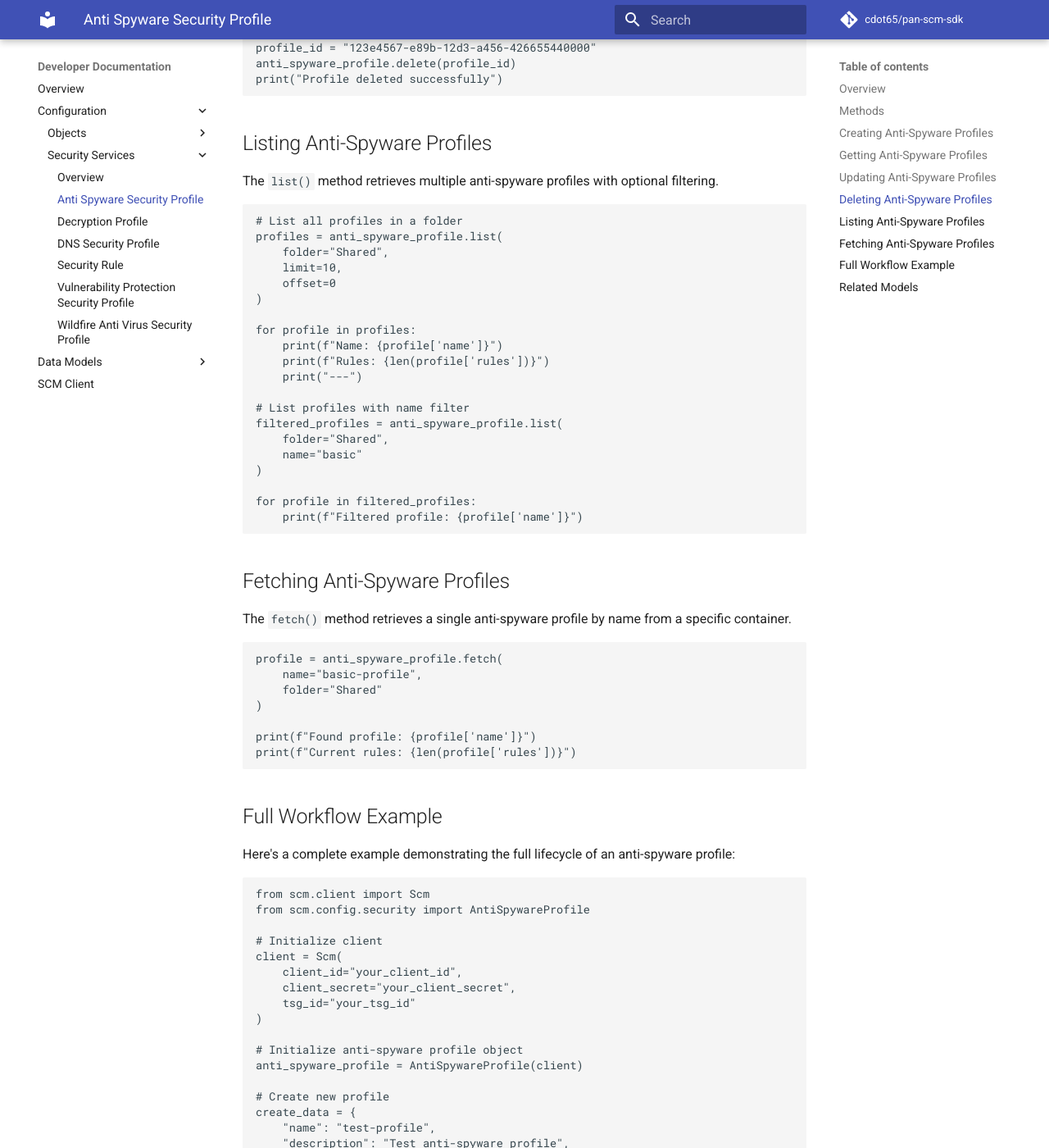
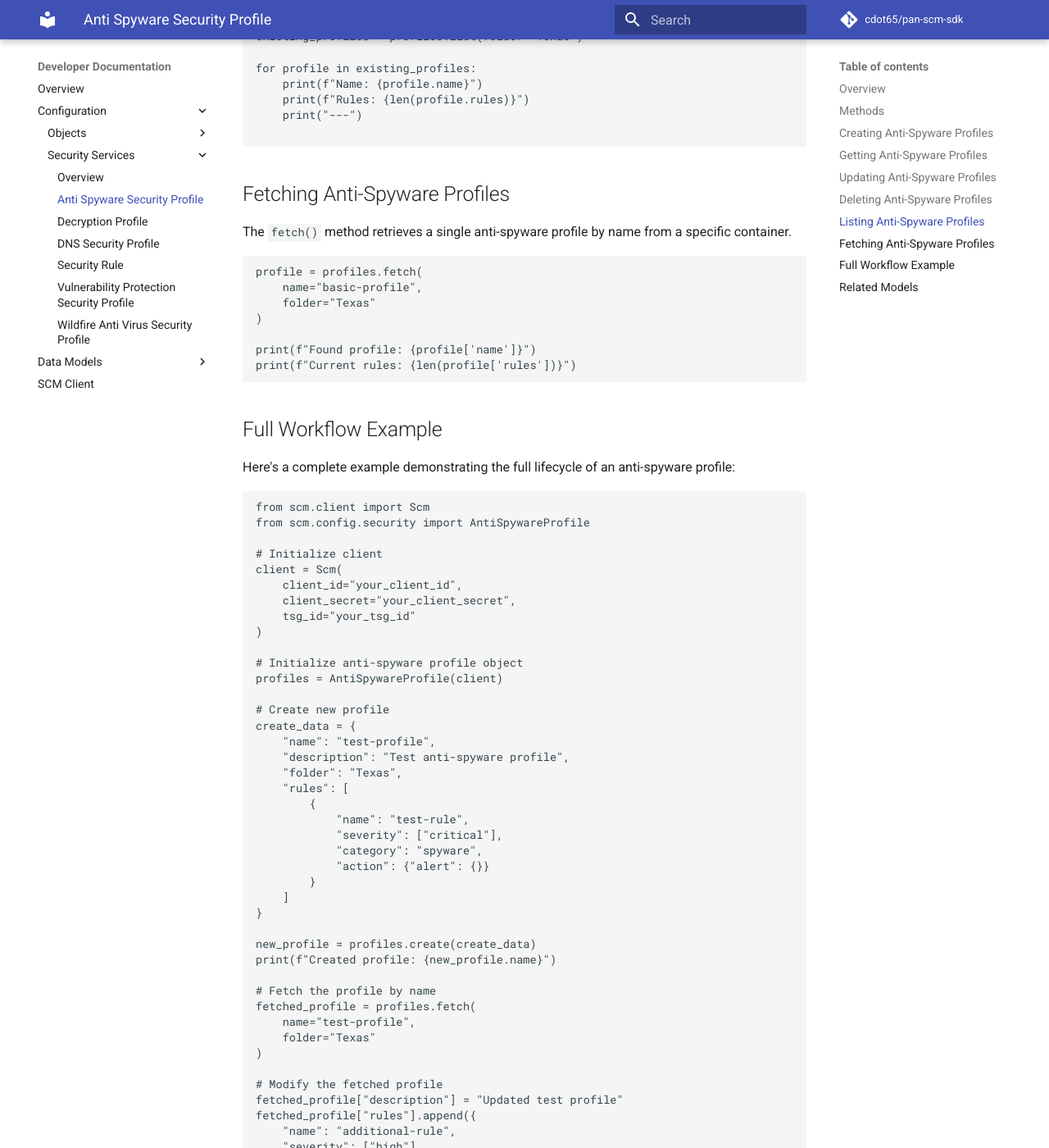
Before and after one commit to cdot65/pan-scm-sdk, an MkDocs documentation site: the page built from docs/sdk/config/security_services/anti_spyware_profile.md, in a window 1280 px wide and 1400 px high, scrolled down 3172 px. Shown: the whole window at 82% size. Built offline with MkDocs 1.6.1 and Material for MkDocs 9.7.7, drawn with Linux system fonts in a browser that asks for light colours; comment, search, counter and statistics services are not loaded; some of the changed text lies outside the part shown.

Commit message:
Update references and folder name in anti-spyware doc
Replaced `anti_spyware_profile` with `profiles` to standardize naming. Changed folder name from "Shared" to "Texas" in multiple code examples for consistency. Added a note about API restrictions on `update()` affecting rule attributes with "any" values.

````diff
--- a/docs/sdk/config/security_services/anti_spyware_profile.md
+++ b/docs/sdk/config/security_services/anti_spyware_profile.md
@@ -43,7 +43,7 @@ container type (folder, snippet, or device).
 profile_data = {
     "name": "basic-profile",
     "description": "Basic anti-spyware profile",
-    "folder": "Shared",
+    "folder": "Texas",
     "rules": [
         {
             "name": "block-critical",
@@ -54,8 +54,8 @@ profile_data = {
     ]
 }
 
-new_profile = anti_spyware_profile.create(profile_data)
-print(f"Created profile: {new_profile['name']}")
+new_profile = profiles.create(profile_data)
+print(f"Created profile: {new_profile.name}")
 ```
 
 </div>
@@ -70,7 +70,7 @@ print(f"Created profile: {new_profile['name']}")
 profile_data = {
     "name": "advanced-profile",
     "description": "Advanced anti-spyware profile",
-    "folder": "Shared",
+    "folder": "Texas",
     "cloud_inline_analysis": True,
     "mica_engine_spyware_enabled": [
         {
@@ -94,8 +94,8 @@ profile_data = {
     ]
 }
 
-new_profile = anti_spyware_profile.create(profile_data)
-print(f"Created profile: {new_profile['name']}")
+new_profile = profiles.create(profile_data)
+print(f"Created profile: {new_profile.name}")
 ```
 
 </div>
@@ -110,14 +110,18 @@ Use the `get()` method to retrieve an anti-spyware profile by its ID.
 
 ```python
 profile_id = "123e4567-e89b-12d3-a456-426655440000"
-profile = anti_spyware_profile.get(profile_id)
-print(f"Profile Name: {profile['name']}")
-print(f"Number of Rules: {len(profile['rules'])}")
+profile = profiles.get(profile_id)
+print(f"Profile Name: {profile.name}")
+print(f"Number of Rules: {len(profile.rules)}")
 ```
 
 </div>
 
 ## Updating Anti-Spyware Profiles
+
+> There is currently a requirement by the SCM API to have at least four characters for objects like `threat_name`, but
+> this unfortunately conflicts with defaults like `any`. The SDK will conform to the API, but note that this affects
+> methods like `update()` from being able to edit existing rules that have attributes with values of `any`. Sorry :'(
 
 The `update()` method allows you to modify existing anti-spyware profiles.
 
@@ -126,29 +130,10 @@ The `update()` method allows you to modify existing anti-spyware profiles.
 <!-- termynal -->
 
 ```python
-update_data = {
-    "id": "123e4567-e89b-12d3-a456-426655440000",
-    "description": "Updated profile description",
-    "folder": "Shared",
-    "rules": [
-        {
-            "name": "updated-rule",
-            "severity": ["critical", "high"],
-            "category": "spyware",
-            "action": {"reset_both": {}}
-        }
-    ],
-    "threat_exception": [
-        {
-            "name": "exception-1",
-            "packet_capture": "single-packet",
-            "action": {"allow": {}},
-            "exempt_ip": [{"name": "10.0.0.1"}]
-        }
-    ]
-}
+fetched_profile = profiles.fetch(folder='Texas', name='advanced-profile')
+fetched_profile['description'] = 'updated description'
 
-updated_profile = anti_spyware_profile.update(update_data)
+updated_profile = profiles.update(fetched_profile)
 print(f"Updated profile: {updated_profile['name']}")
 ```
 
@@ -164,7 +149,7 @@ Use the `delete()` method to remove an anti-spyware profile.
 
 ```python
 profile_id = "123e4567-e89b-12d3-a456-426655440000"
-anti_spyware_profile.delete(profile_id)
+profiles.delete(profile_id)
 print("Profile deleted successfully")
 ```
 
@@ -180,25 +165,13 @@ The `list()` method retrieves multiple anti-spyware profiles with optional filte
 
 ```python
 # List all profiles in a folder
-profiles = anti_spyware_profile.list(
-    folder="Shared",
-    limit=10,
-    offset=0
-)
+existing_profiles = profiles.list(folder="Texas")
 
-for profile in profiles:
-    print(f"Name: {profile['name']}")
-    print(f"Rules: {len(profile['rules'])}")
+for profile in existing_profiles:
+    print(f"Name: {profile.name}")
+    print(f"Rules: {len(profile.rules)}")
     print("---")
 
-# List profiles with name filter
-filtered_profiles = anti_spyware_profile.list(
-    folder="Shared",
-    name="basic"
-)
-
-for profile in filtered_profiles:
-    print(f"Filtered profile: {profile['name']}")
 ```
 
 </div>
@@ -212,9 +185,9 @@ The `fetch()` method retrieves a single anti-spyware profile by name from a spec
 <!-- termynal -->
 
 ```python
-profile = anti_spyware_profile.fetch(
+profile = profiles.fetch(
     name="basic-profile",
-    folder="Shared"
+    folder="Texas"
 )
 
 print(f"Found profile: {profile['name']}")
@@ -243,13 +216,13 @@ client = Scm(
 )
 
 # Initialize anti-spyware profile object
-anti_spyware_profile = AntiSpywareProfile(client)
+profiles = AntiSpywareProfile(client)
 
 # Create new profile
 create_data = {
     "name": "test-profile",
     "description": "Test anti-spyware profile",
-    "folder": "Shared",
+    "folder": "Texas",
     "rules": [
         {
             "name": "test-rule",
@@ -260,13 +233,13 @@ create_data = {
     ]
 }
 
-new_profile = anti_spyware_profile.create(create_data)
-print(f"Created profile: {new_profile['name']}")
+new_profile = profiles.create(create_data)
+print(f"Created profile: {new_profile.name}")
 
 # Fetch the profile by name
-fetched_profile = anti_spyware_profile.fetch(
+fetched_profile = profiles.fetch(
     name="test-profile",
-    folder="Shared"
+    folder="Texas"
 )
 
 # Modify the fetched profile
@@ -279,17 +252,17 @@ fetched_profile["rules"].append({
 })
 
 # Update using the modified object
-updated_profile = anti_spyware_profile.update(fetched_profile)
-print(f"Updated profile: {updated_profile['name']}")
-print(f"New description: {updated_profile['description']}")
+updated_profile = profiles.update(fetched_profile)
+print(f"Updated profile: {updated_profile.name}")
+print(f"New description: {updated_profile.description}")
 
 # List all profiles
-profiles = anti_spyware_profile.list(folder="Shared")
-for profile in profiles:
-    print(f"Listed profile: {profile['name']}")
+existing_profiles = profiles.list(folder="Texas")
+for profile in existing_profiles:
+    print(f"Listed profile: {profile.name}")
 
 # Clean up
-anti_spyware_profile.delete(new_profile['id'])
+profiles.delete(new_profile.id)
 print("Profile deleted successfully")
 ```
 
````
